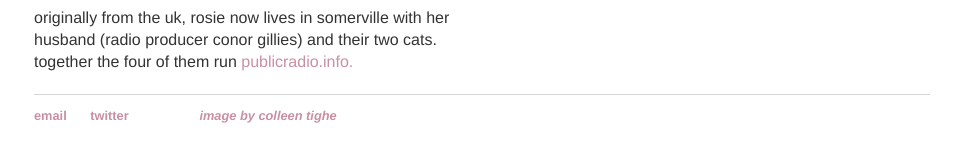
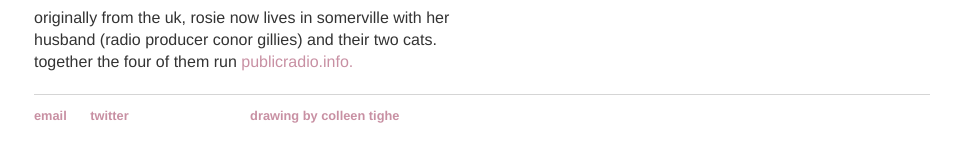
Before and after one commit to rosiebusia/rosiebusia.github.io, a Jekyll site: the page built from index.html, in a window 1280 px wide. Shown: the part 496-658 px from the top of the page, without its empty margins (86-1046 px from the left). Built offline with Jekyll 4.4.1, drawn with Linux system fonts in a browser that asks for light colours.

Commit message:
Update default.html

```diff
--- a/_layouts/default.html
+++ b/_layouts/default.html
@@ -16,7 +16,8 @@
 			<ul><li>
 				<a href="mailto:rosie@rosiegillies.com">email</a></li>
 				<li> <a href="https://twitter.com/breadandrosie" target=”_blank”>twitter</a></li>
-				<li>&nbsp;</li><li>&nbsp;</li><li><i>image by colleen tighe</i></li>
+				<li>&nbsp;</li><li>&nbsp;</li><li>&nbsp;</li><li>&nbsp;</li>
+				<li>drawing by <a href="https://colleentigheart.com" target="_blank">colleen tighe</a></li>
 				</ul>
 
 			</footer>
```
